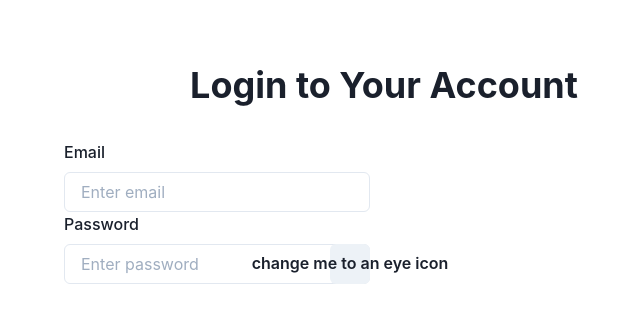
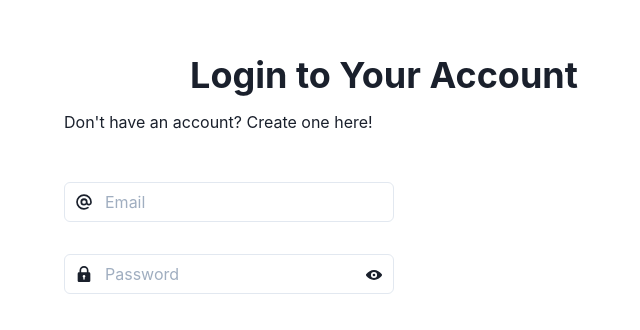
Before and after one commit to kTrzcinskii/project-manager, a Next.js app in the folder frontend/: page /login in a window 1280 px wide. Shown: the part 226-556 px from the top of the page, without its empty margins (256-896 px from the left). Built offline with nearby package versions, Linux system fonts and the light colour scheme.

Commit message:
add icons to input fields

```diff
--- a/frontend/pages/login.tsx
+++ b/frontend/pages/login.tsx
@@ -1,11 +1,14 @@
 import {
   Container,
   Heading,
+  Link,
+  Text,
   useBreakpointValue,
   VStack,
 } from "@chakra-ui/react";
 import type { NextPage } from "next";
 import LoginForm from "../src/components/sections/LoginForm";
+import NextLink from 'next/link'
 
 const Login: NextPage = () => {
   return (
@@ -18,15 +21,23 @@ const Login: NextPage = () => {
       >
         <VStack
           w='full'
-          spacing={useBreakpointValue({ base: 5, md: 6, lg: 8 })}
+          spacing={useBreakpointValue({ base: 5, md: 8, lg: 12 })}
           align='flex-start'
         >
+          <VStack w='full' align='flex-start' spacing={3}>
             <Heading
               mx='auto'
               size={useBreakpointValue({ base: "lg", md: "xl" })}
             >
               Login to Your Account
             </Heading>
+            <Text>
+              Don&apos;t have an account?{" "}
+              <NextLink href='register' passHref>
+                <Link>Create one here!</Link>
+              </NextLink>
+            </Text>
+          </VStack>
           <LoginForm />
         </VStack>
       </Container>
--- a/frontend/src/components/sections/LoginForm.tsx
+++ b/frontend/src/components/sections/LoginForm.tsx
@@ -1,7 +1,9 @@
+import { useBreakpointValue, VStack } from "@chakra-ui/react";
 import { Form, Formik } from "formik";
-import LoginFormSchema from "../../utils/loginFormSchema";
+import LoginFormSchema from "../../utils/LoginFormSchema";
 import InputField from "../ui/InputField";
 import PasswordInputField from "../ui/PasswordInputField";
+import { AtSignIcon } from "@chakra-ui/icons";
 
 interface LoginFormValues {
   email: string;
@@ -10,6 +12,8 @@ interface LoginFormValues {
 
 const LoginForm: React.FC = () => {
   const initialVaules: LoginFormValues = { email: "", password: "" };
+
+  const formSpacing = useBreakpointValue({ base: 4, md: 6, lg: 8 });
 
   return (
     <Formik
@@ -21,17 +25,15 @@ const LoginForm: React.FC = () => {
     >
       {({ isSubmitting }) => (
         <Form>
-          <InputField
-            label='Email'
-            name='email'
-            type='email'
-            placeholder='Enter email'
-          />
-          <PasswordInputField
-            label='Password'
-            name='password'
-            placeholder='Enter password'
-          />
+          <VStack w='full' align='flex-start' spacing={formSpacing}>
+            <InputField
+              name='email'
+              type='email'
+              placeholder='Email'
+              icon={<AtSignIcon />}
+            />
+            <PasswordInputField name='password' placeholder='Password' />
+          </VStack>
         </Form>
       )}
     </Formik>
--- a/frontend/src/components/ui/InputField.tsx
+++ b/frontend/src/components/ui/InputField.tsx
@@ -1,26 +1,31 @@
 import {
+  ComponentWithAs,
   FormControl,
   FormErrorMessage,
-  FormLabel,
+  IconProps,
   Input,
+  InputGroup,
+  InputLeftElement,
   InputProps,
 } from "@chakra-ui/react";
 import { useField } from "formik";
-import { InputHTMLAttributes } from "react";
+import { InputHTMLAttributes, ReactNode } from "react";
 
 type InputFieldProps = InputHTMLAttributes<HTMLInputElement> &
   InputProps & {
-    label: string;
     name: string;
+    icon?: ReactNode;
   };
 
-const InputField: React.FC<InputFieldProps> = ({ label, ...props }) => {
+const InputField: React.FC<InputFieldProps> = ({ icon, ...props }) => {
   const [field, meta] = useField(props);
 
   return (
     <FormControl isInvalid={meta.touched && !!meta.error}>
-      <FormLabel htmlFor={field.name}>{label}</FormLabel>
-      <Input {...field} {...props} id={field.name} />
+      <InputGroup>
+        {icon && <InputLeftElement>{icon}</InputLeftElement>}
+        <Input {...field} {...props} id={field.name} />
+      </InputGroup>
       <FormErrorMessage>{meta.error}</FormErrorMessage>
     </FormControl>
   );
--- a/frontend/src/components/ui/PasswordInputField.tsx
+++ b/frontend/src/components/ui/PasswordInputField.tsx
@@ -2,23 +2,22 @@ import {
   Button,
   FormControl,
   FormErrorMessage,
-  FormLabel,
   Input,
   InputGroup,
+  InputLeftElement,
   InputProps,
   InputRightElement,
 } from "@chakra-ui/react";
 import { useField } from "formik";
 import { InputHTMLAttributes, useState } from "react";
+import { LockIcon, ViewIcon, ViewOffIcon } from "@chakra-ui/icons";
 
 type PasswordInputFieldProps = InputHTMLAttributes<HTMLInputElement> &
   InputProps & {
-    label: string;
     name: string;
   };
 
 const PasswordInputField: React.FC<PasswordInputFieldProps> = ({
-  label,
   ...props
 }) => {
   const [field, meta] = useField(props);
@@ -27,8 +26,10 @@ const PasswordInputField: React.FC<PasswordInputFieldProps> = ({
 
   return (
     <FormControl isInvalid={meta.touched && !!meta.error}>
-      <FormLabel htmlFor='password'>{label}</FormLabel>
       <InputGroup>
+        <InputLeftElement>
+          <LockIcon />
+        </InputLeftElement>
         <Input
           {...field}
           {...props}
@@ -36,8 +37,8 @@ const PasswordInputField: React.FC<PasswordInputFieldProps> = ({
           type={show ? "text" : "password"}
         />
         <InputRightElement>
-          <Button onClick={() => setShow(!show)}>
-            change me to an eye icon
+          <Button onClick={() => setShow(!show)} variant='unstyled' _focus={{}}>
+            {show ? <ViewOffIcon /> : <ViewIcon />}
           </Button>
         </InputRightElement>
       </InputGroup>
```
Lines whose indentation alone changed are shown as unchanged.
